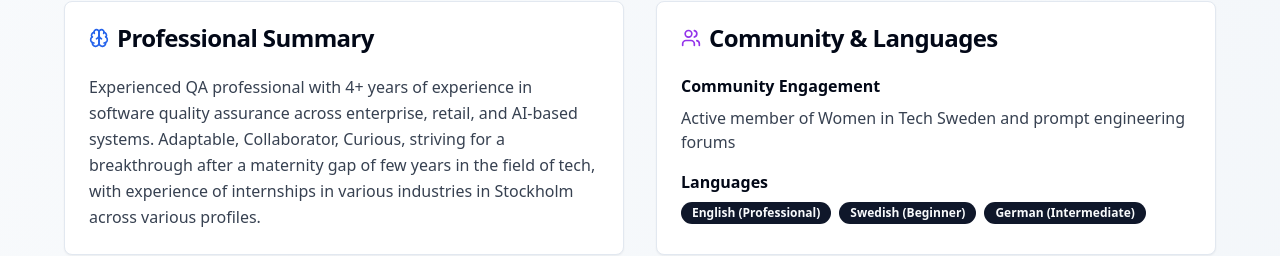
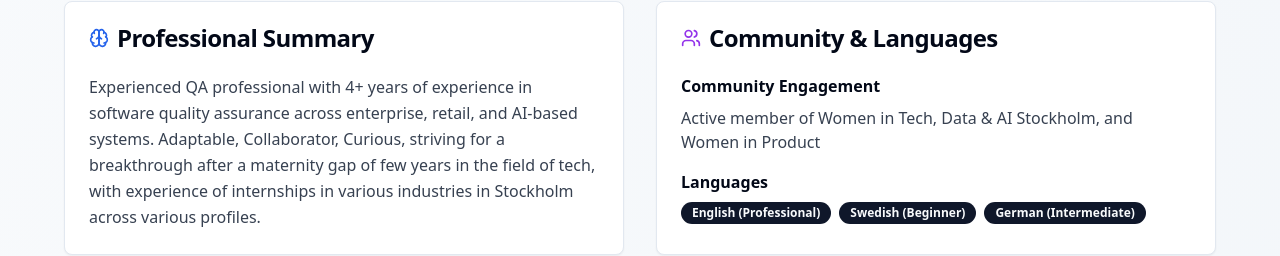
Before and after one commit to MeghnaAnand/personal-resume-webflow, a React (Vite) app: page / in a window 1280 px wide. Shown: the part 589-845 px from the top of the page. Built offline with nearby package versions, Linux system fonts and the light colour scheme.

Commit message:
Update community section

```diff
--- a/src/pages/Index.tsx
+++ b/src/pages/Index.tsx
@@ -199,7 +199,7 @@ const Index = () => {
                 <div className="space-y-4">
                   <div>
                     <h4 className="font-semibold mb-2">Community Engagement</h4>
-                    <p className="text-gray-700">Active member of Women in Tech Sweden and prompt engineering forums</p>
+                    <p className="text-gray-700">Active member of Women in Tech, Data & AI Stockholm, and Women in Product</p>
                   </div>
                   <div>
                     <h4 className="font-semibold mb-2">Languages</h4>
```
